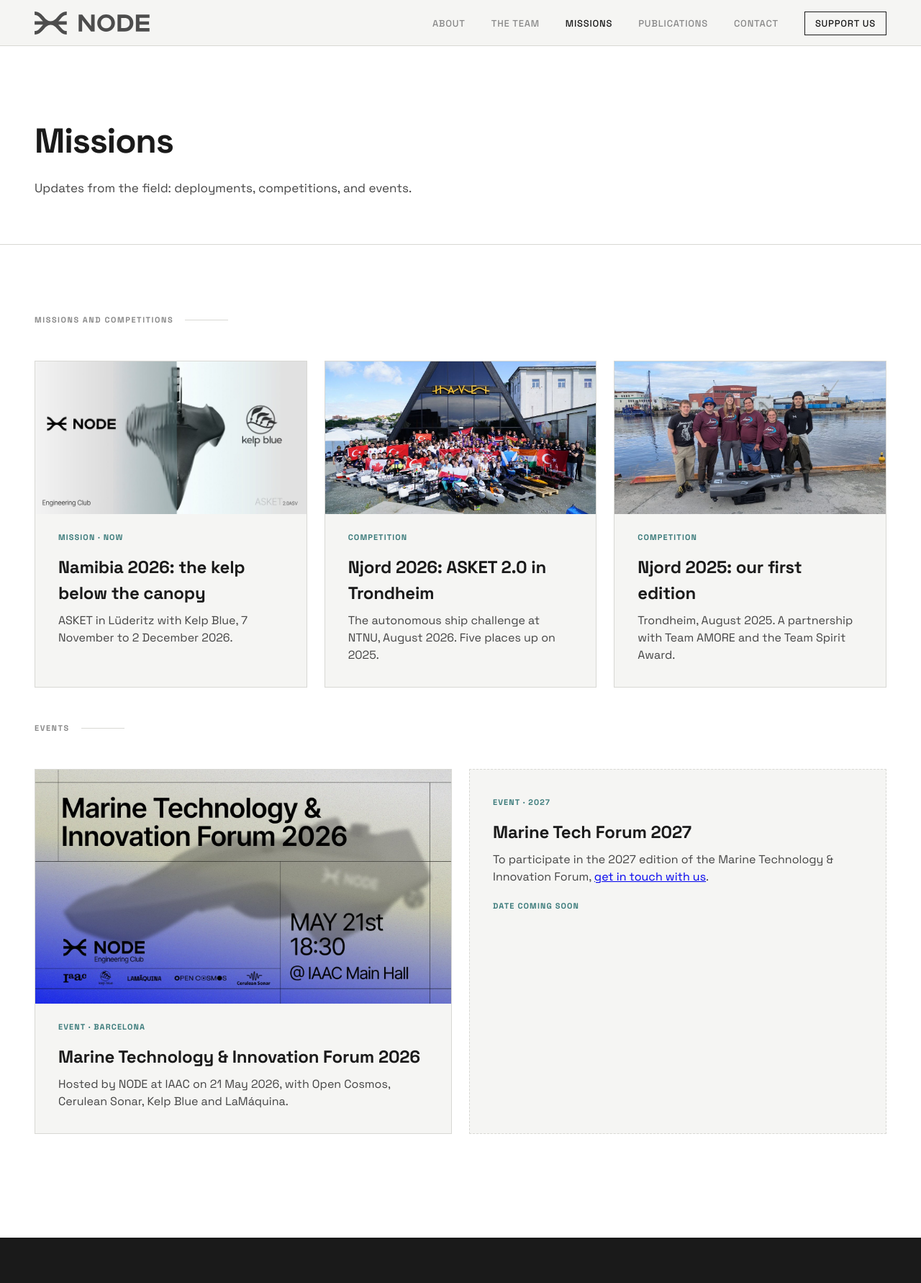
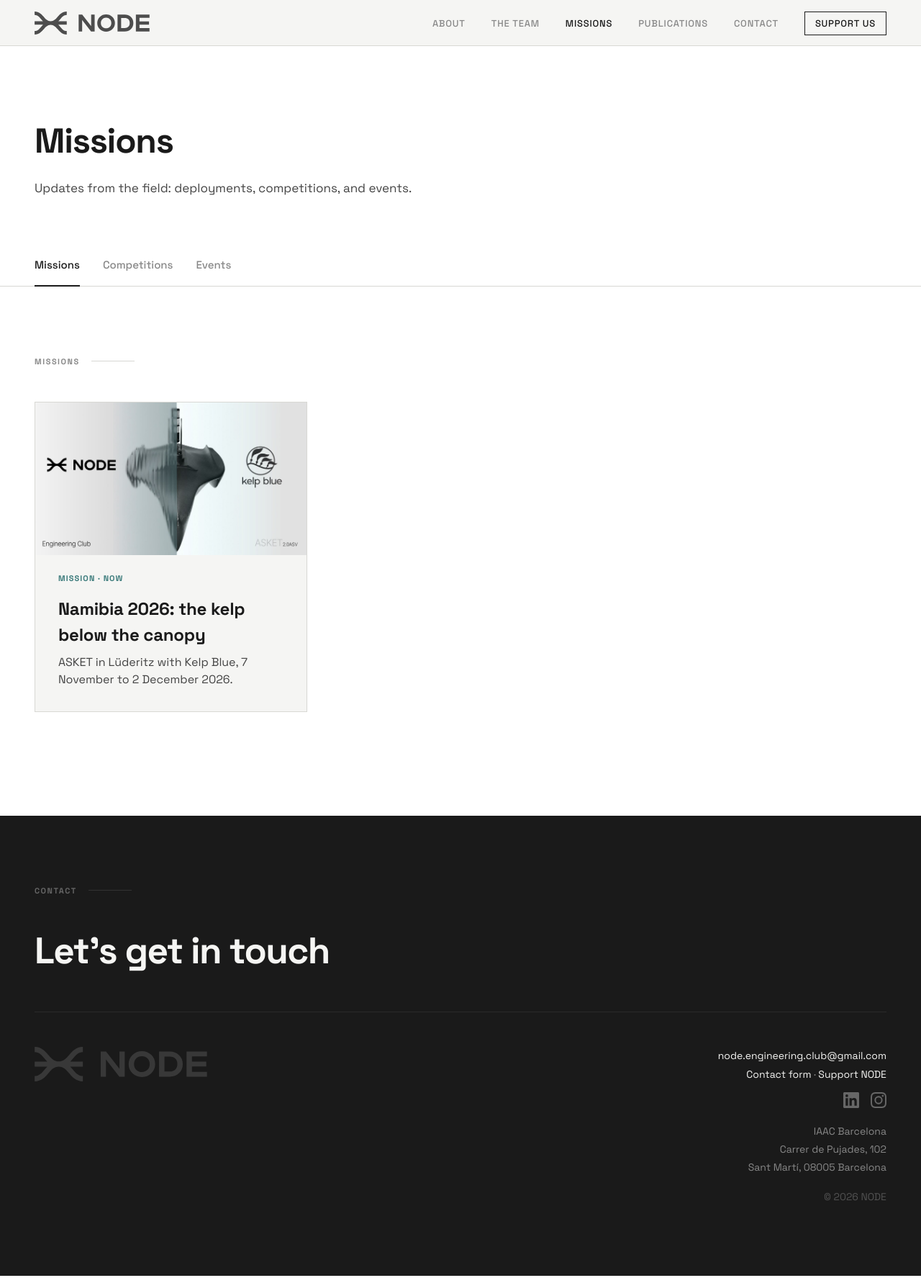
Before and after one commit to franferlopes/node-collective, a Node server app: page /missions in a window 1280 px wide. Shown: the top 1782 px of the page at 72% size. Run offline with Node 20, Linux system fonts and the light colour scheme; data that the repository does not hold is empty.

Commit message:
Mission button in NODE lime with a live dot (home banner, top of the Namibia page, data section); Missions / Competitions / Events tabs; sonar viewer cards on the left under the logo
Co-Authored-By: Claude Opus 5.5 <noreply@anthropic.com>

```diff
--- a/public/css/site.css
+++ b/public/css/site.css
@@ -892,3 +892,26 @@ nav .nav-cta a:hover { background: var(--black); color: var(--white); }
 /* Partner logos link to each partner's site */
 .partners .partners-logos a { display: flex; align-items: center; justify-content: center; width: 100%; transition: opacity .2s; }
 .partners .partners-logos a:hover { opacity: .6; }
+
+/* ─── LIVE MISSION BUTTON (calls attention to the sonar viewer) ─── */
+.btn-live { display: inline-flex; align-items: center; gap: 12px; padding: 15px 24px; background: #e1ff4f; color: #151515; text-decoration: none; font-weight: 700; font-size: 0.9375rem; letter-spacing: 0.01em; border-radius: 2px; box-shadow: 0 0 0 0 rgba(225,255,79,.5); animation: btnLiveGlow 2.6s ease-out infinite; transition: transform .2s, background .2s; white-space: nowrap; }
+.btn-live:hover { background: #ecff86; transform: translateY(-1px); }
+.btn-live-dot { width: 8px; height: 8px; border-radius: 50%; background: #151515; position: relative; flex-shrink: 0; }
+.btn-live-dot::after { content: ''; position: absolute; inset: -4px; border-radius: 50%; border: 2px solid #151515; opacity: 0; animation: btnLiveDot 1.8s ease-out infinite; }
+.btn-live-arrow { transition: transform .2s; }
+.btn-live:hover .btn-live-arrow { transform: translateX(4px); }
+@keyframes btnLiveGlow { 0% { box-shadow: 0 0 0 0 rgba(225,255,79,.45); } 70% { box-shadow: 0 0 0 14px rgba(225,255,79,0); } 100% { box-shadow: 0 0 0 0 rgba(225,255,79,0); } }
+@keyframes btnLiveDot { 0% { transform: scale(.6); opacity: .8; } 100% { transform: scale(1.6); opacity: 0; } }
+.mission-hero .btn-live { margin-top: 32px; }
+.home-live .btn-live { flex-shrink: 0; }
+@media (prefers-reduced-motion: reduce) { .btn-live, .btn-live-dot::after { animation: none; } }
+
+/* ─── MISSIONS / EVENTS TABS (under the page header line) ─── */
+.mission-tabs { display: flex; gap: 32px; padding: 0 48px; background: var(--white); border-bottom: 1px solid var(--gray-light); margin-top: -1px; }
+.mission-tabs button { background: none; border: 0; padding: 18px 0 16px; font: inherit; font-size: 0.9375rem; font-weight: 500; color: var(--gray-mid); cursor: pointer; border-bottom: 2px solid transparent; margin-bottom: -1px; }
+.mission-tabs button:hover { color: var(--black); }
+.mission-tabs button[aria-selected="true"] { color: var(--black); border-bottom-color: var(--black); }
+@media (max-width: 768px) { .mission-tabs { padding: 0 24px; } }
+/* same card size in every tab, even when a tab has only one or two cards */
+.missions [role="tabpanel"] .mission-featured-row { grid-template-columns: repeat(3, minmax(0, 1fr)); }
+@media (max-width: 900px) { .missions [role="tabpanel"] .mission-featured-row { grid-template-columns: 1fr; } }
--- a/public/missions/namibia-2026/sonar/index.html
+++ b/public/missions/namibia-2026/sonar/index.html
@@ -33,7 +33,7 @@ button,select,input,textarea{font-family:var(--font)}
 body.clay{--bg:#e9e8e4;--panel:rgba(250,250,248,.9);--fg:#1d1f22;--mut:#6b7078}
 body.clay .panel{box-shadow:0 1px 6px rgba(0,0,0,.12)}
 .clayonly{display:none} body.clay .clayonly{display:block} body.clay .sononly{display:none}
-#ctx{position:fixed;right:12px;bottom:64px;width:320px;max-width:calc(100% - 24px);box-sizing:border-box;z-index:20;background:rgba(250,250,248,.94);color:#151515;border-radius:12px;padding:16px 18px 14px;box-shadow:0 6px 28px rgba(0,0,0,.14);font-family:'Inter Tight',Inter,system-ui,sans-serif;opacity:0;transform:translateY(8px);pointer-events:none;transition:opacity .35s,transform .35s}
+#ctx{position:fixed;left:12px;top:68px;width:320px;max-height:calc(100vh - 160px);overflow-y:auto;max-width:calc(100% - 24px);box-sizing:border-box;z-index:20;background:rgba(250,250,248,.94);color:#151515;border-radius:12px;padding:16px 18px 14px;box-shadow:0 6px 28px rgba(0,0,0,.14);font-family:'Inter Tight',Inter,system-ui,sans-serif;opacity:0;transform:translateY(8px);pointer-events:none;transition:opacity .35s,transform .35s}
 #ctx.on{opacity:1;transform:none;pointer-events:auto}
 #ctx .ci{position:absolute;top:27px;right:16px;line-height:0} /* level with the title */
 #ctx .ck{font:500 10.5px var(--mono);letter-spacing:.14em;text-transform:uppercase;color:#4d4d4d}
@@ -48,7 +48,7 @@ body.clay .panel{box-shadow:0 1px 6px rgba(0,0,0,.12)}
 #routeHud{position:fixed;left:50%;bottom:76px;transform:translateX(-50%);font:500 12px var(--mono);color:#151515;background:rgba(250,250,248,.9);padding:5px 10px;border-radius:8px;z-index:15;display:none;white-space:nowrap}
 #helpBtn{position:fixed;left:12px;bottom:12px;width:34px;height:34px;border-radius:50%;border:0;background:rgba(250,250,248,.92);box-shadow:0 2px 10px rgba(0,0,0,.12);font:600 15px 'Inter Tight',Inter,sans-serif;color:#151515;cursor:pointer;z-index:15}
 body:not(.ready) #bar,body:not(.ready) #helpBtn{opacity:0;pointer-events:none}
-@media (max-width:700px){#ctx{bottom:auto;top:64px}#legend,#info{display:none}}
+@media (max-width:700px){#legend,#info{display:none}}
 #tut{position:fixed;inset:0;z-index:50;display:flex;align-items:center;justify-content:center;background:rgba(21,21,21,.28);backdrop-filter:blur(3px);-webkit-backdrop-filter:blur(3px);padding:16px}
 #tut.off{display:none}
 .tcard{position:relative;width:340px;max-width:100%;box-sizing:border-box;background:#fafaf8;color:#151515;border-radius:14px;padding:22px 22px 18px;box-shadow:0 10px 40px rgba(0,0,0,.18);font-family:'Inter Tight',Inter,system-ui,sans-serif}
--- a/views/layout.ejs
+++ b/views/layout.ejs
@@ -51,7 +51,7 @@
         <h2>ASKET is on its first field mission</h2>
         <p>With Kelp Blue, mapping the kelp below the canopy. 7 November to 2 December 2026.</p>
       </div>
-      <a class="mission-live-btn" href="/missions/namibia-2026/sonar/">See the latest mission &rarr;</a>
+      <a class="btn-live" href="/missions/namibia-2026/sonar/"><span class="btn-live-dot" aria-hidden="true"></span>See the latest mission<span class="btn-live-arrow" aria-hidden="true">&rarr;</span></a>
     </div>
   </section>
 
--- a/views/missions/index.ejs
+++ b/views/missions/index.ejs
@@ -19,8 +19,15 @@
     <p>Updates from the field: deployments, competitions, and events.</p>
   </section>
 
+  <div class="mission-tabs" role="tablist" aria-label="Missions, competitions and events">
+    <button role="tab" id="tab-missions" aria-controls="panel-missions" aria-selected="true">Missions</button>
+    <button role="tab" id="tab-competitions" aria-controls="panel-competitions" aria-selected="false">Competitions</button>
+    <button role="tab" id="tab-events" aria-controls="panel-events" aria-selected="false">Events</button>
+  </div>
+
   <section class="missions">
-    <h2 class="section-label">Missions and competitions</h2>
+    <div id="panel-missions" role="tabpanel" aria-labelledby="tab-missions">
+    <h2 class="section-label">Missions</h2>
     <div class="mission-featured-row">
       <a class="mission-featured has-image" href="/missions/namibia-2026">
         <img class="mission-featured-img" src="/images/missions/namibia/namibia-node-kelp-blue.jpg" alt="ASKET 2.0 between the NODE and Kelp Blue logos" loading="lazy">
@@ -28,6 +35,11 @@
         <h3>Namibia 2026: the kelp below the canopy</h3>
         <p>ASKET in Lüderitz with Kelp Blue, 7 November to 2 December 2026.</p>
       </a>
+    </div>
+    </div>
+    <div id="panel-competitions" role="tabpanel" aria-labelledby="tab-competitions" hidden>
+    <h2 class="section-label">Competitions</h2>
+    <div class="mission-featured-row">
       <a class="mission-featured has-image" href="/missions/njord-2026">
         <img class="mission-featured-img" src="/images/missions/njord/njord-teams.jpg" alt="All Njord 2026 teams with their boats and flags in front of the Haven building in Trondheim" loading="lazy">
         <div class="mission-category">Competition</div>
@@ -41,7 +53,9 @@
         <p>Trondheim, August 2025. A partnership with Team AMORE and the Team Spirit Award.</p>
       </a>
     </div>
+    </div>
     <%# Events. The 2027 card stays a placeholder until it is announced. %>
+    <div id="panel-events" role="tabpanel" aria-labelledby="tab-events" hidden>
     <h2 class="section-label">Events</h2>
     <div class="mission-featured-row">
       <a class="mission-featured has-image" href="/missions/marine-tech-forum-2026">
@@ -56,6 +70,7 @@
         <p>To participate in the 2027 edition of the Marine Technology &amp; Innovation Forum, <a href="/contact">get in touch with us</a>.</p>
         <span class="mission-soon">Date coming soon</span>
       </div>
+    </div>
     </div>
     <% if (posts.length === 0) { %>
     <% } else { %>
@@ -72,6 +87,17 @@
     <% } %>
   </section>
 
+  <script>
+  // Missions / Competitions / Events tabs; #competitions or #events in the link opens that tab
+  (function(){
+    var tabs=['missions','competitions','events'].map(function(n){return [n,document.getElementById('tab-'+n)]});
+    function show(name){tabs.forEach(function(t){var on=t[0]===name;t[1].setAttribute('aria-selected',on);document.getElementById('panel-'+t[0]).hidden=!on});
+      if(history.replaceState)history.replaceState(null,'',name==='missions'?location.pathname:'#'+name)}
+    tabs.forEach(function(t){t[1].addEventListener('click',function(){show(t[0])})});
+    var h=location.hash.slice(1);if(h==='competitions'||h==='events')show(h);
+  })();
+  </script>
+
   <%- include('../partials/footer') %>
 
 </body>
--- a/views/missions/namibia.ejs
+++ b/views/missions/namibia.ejs
@@ -25,6 +25,7 @@
         <div><dt>Host partner</dt><dd>Kelp Blue</dd></div>
         <div><dt>Vessel</dt><dd>ASKET 2.0</dd></div>
       </dl>
+      <a class="btn-live" href="/missions/namibia-2026/sonar/"><span class="btn-live-dot" aria-hidden="true"></span>See the latest mission<span class="btn-live-arrow" aria-hidden="true">&rarr;</span></a>
     </div>
   </section>
 
@@ -54,7 +55,7 @@
       <div class="mission-live-label">Mission data</div>
       <h2>Follow ASKET on the water</h2>
       <p>Explore every survey run from Lüderitz in 3D: the seabed, the structures standing on it and the route ASKET took. New readings are added as we collect them.</p>
-      <a class="mission-live-btn" href="/missions/namibia-2026/sonar/">See the latest mission &rarr;</a>
+      <a class="btn-live" href="/missions/namibia-2026/sonar/"><span class="btn-live-dot" aria-hidden="true"></span>See the latest mission<span class="btn-live-arrow" aria-hidden="true">&rarr;</span></a>
     </div>
   </section>
 
```
